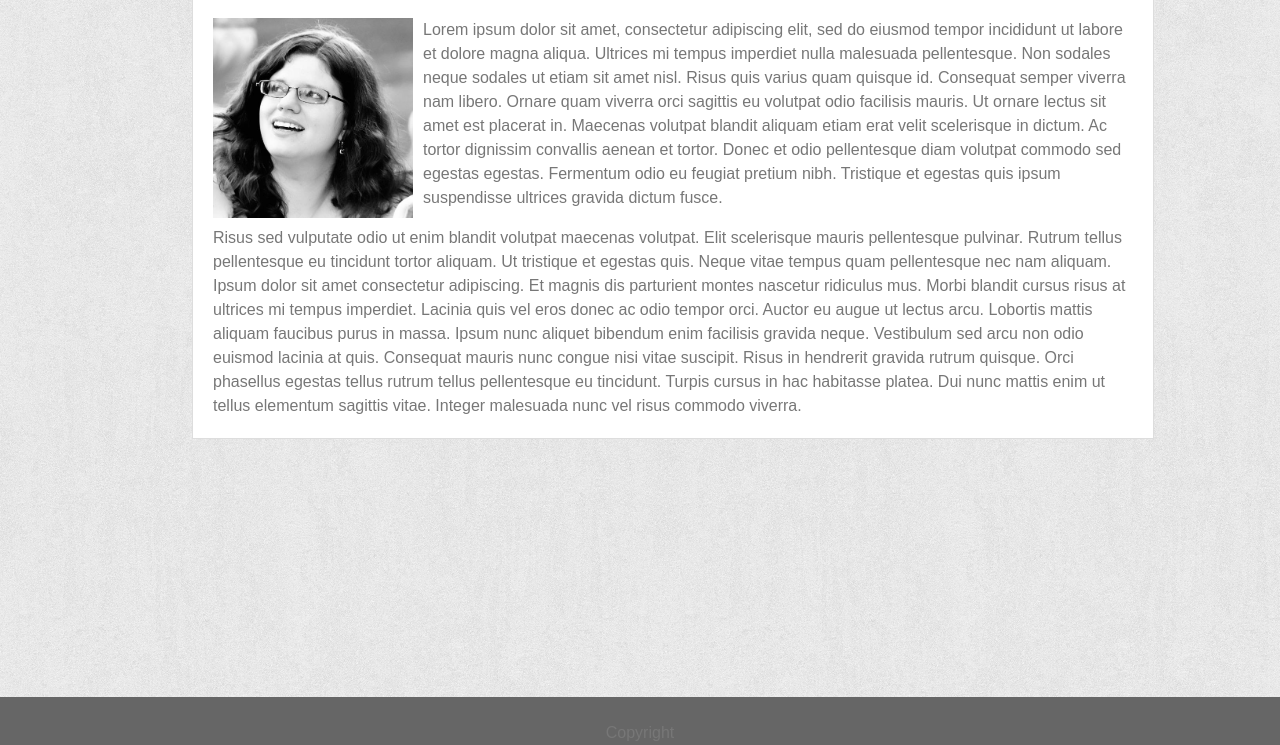
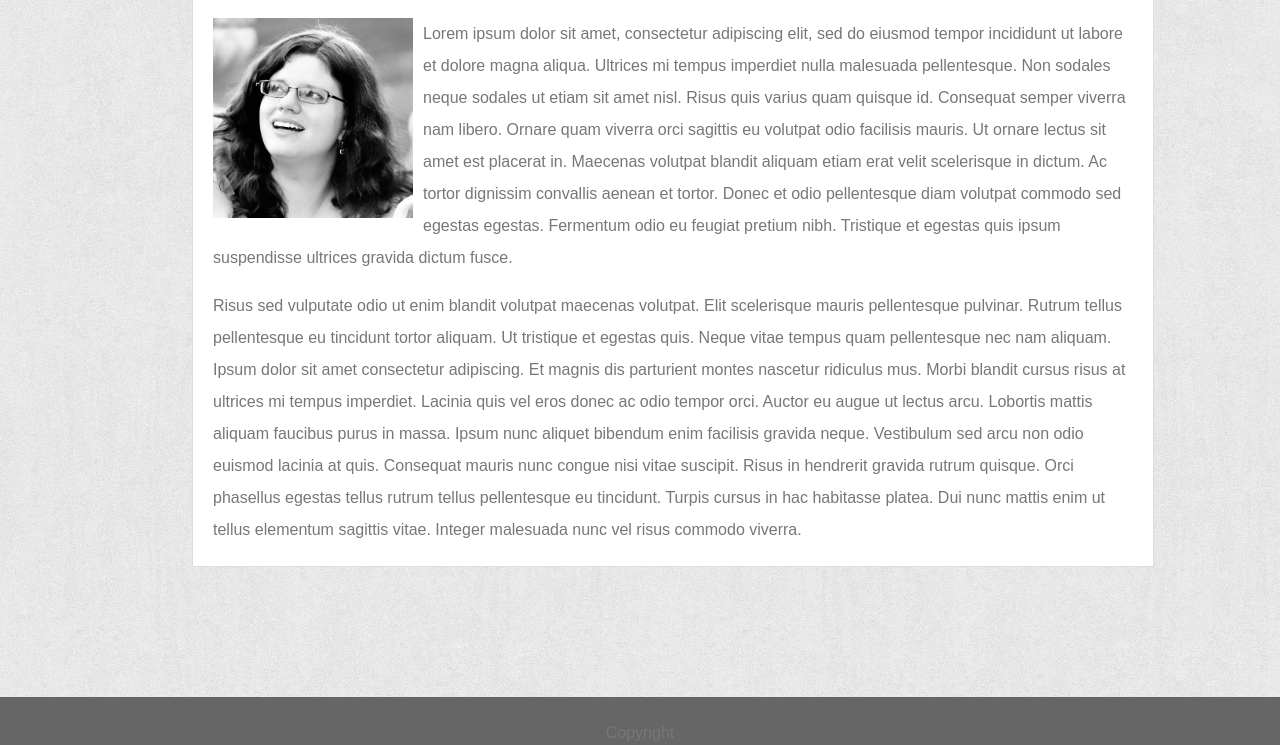
Before and after one commit to MelEKn/Basic-Portfolio, a plain HTML site: page index.html in a window 1280 px wide. Shown: the part 183-928 px from the top of the page. Drawn offline with Linux system fonts and the light colour scheme.

Commit message:
adjusted line spacing, added comments

```diff
--- a/assets/css/style.css
+++ b/assets/css/style.css
@@ -15,10 +15,6 @@ body{
 }
 
 header{
-    /* padding: 40px; */
-    /* margin-bottom: 40px; */
-    /* width: 100%; */
-    /* font-family: Georgia,Times,"Times New Roman",serif; */
     background-color: #ffffff;
     border-bottom: 1px solid #cccccc;
     /* clear: both; */
@@ -88,6 +84,7 @@ h2{
     /* padding-top: 20px; */
     /* float: left; */
     margin: 20px;
+    line-height: 2;
 }
 
 
```
Also changed, not shown: index.html (+3 -9 lines).
